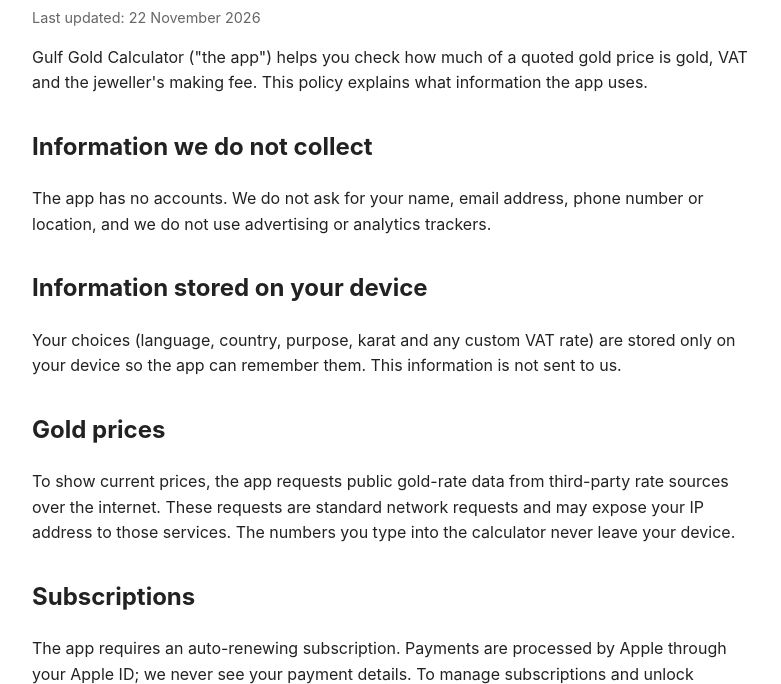
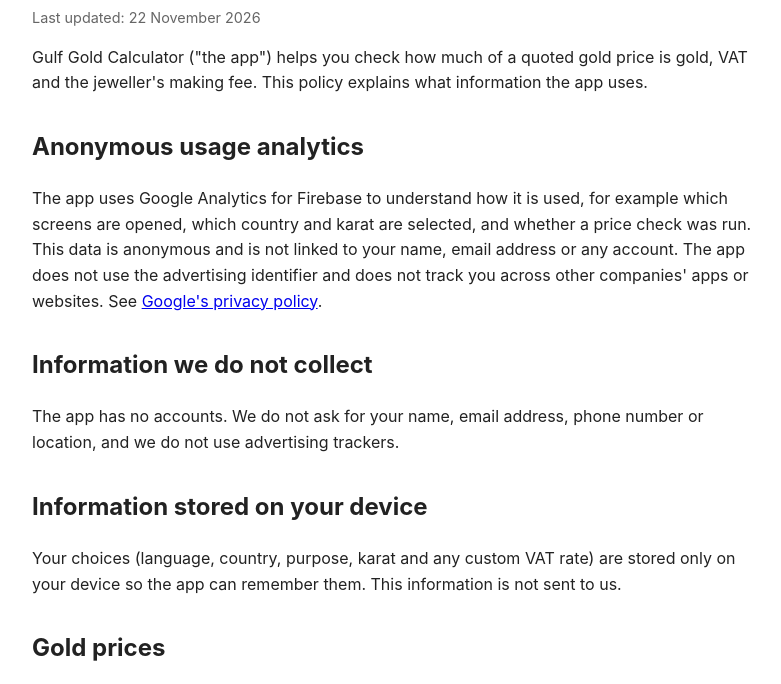
Before and after one commit to Sham-Studios/gulf-gold-calculator-privacy, a plain HTML site: page index.html in a window 1280 px wide. Shown: the part 99-783 px from the top of the page, without its empty margins (248-1029 px from the left). Drawn offline with Linux system fonts and the light colour scheme.

Commit message:
Privacy policy: disclose anonymous usage analytics (Google Analytics for Firebase)
Co-Authored-By: Claude Sonnet 5.5 <noreply@anthropic.com>
Claude-Session: https://claude.ai/code/session_016MK13jPMvJW5dveBrp69Ff

```diff
--- a/index.html
+++ b/index.html
@@ -17,8 +17,11 @@
 
 <p>Gulf Gold Calculator ("the app") helps you check how much of a quoted gold price is gold, VAT and the jeweller's making fee. This policy explains what information the app uses.</p>
 
+<h2>Anonymous usage analytics</h2>
+<p>The app uses Google Analytics for Firebase to understand how it is used, for example which screens are opened, which country and karat are selected, and whether a price check was run. This data is anonymous and is not linked to your name, email address or any account. The app does not use the advertising identifier and does not track you across other companies' apps or websites. See <a href="https://policies.google.com/privacy">Google's privacy policy</a>.</p>
+
 <h2>Information we do not collect</h2>
-<p>The app has no accounts. We do not ask for your name, email address, phone number or location, and we do not use advertising or analytics trackers.</p>
+<p>The app has no accounts. We do not ask for your name, email address, phone number or location, and we do not use advertising trackers.</p>
 
 <h2>Information stored on your device</h2>
 <p>Your choices (language, country, purpose, karat and any custom VAT rate) are stored only on your device so the app can remember them. This information is not sent to us.</p>
```
